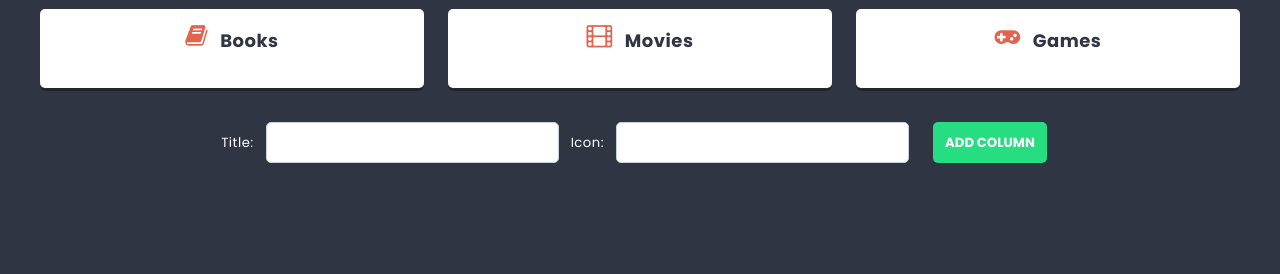
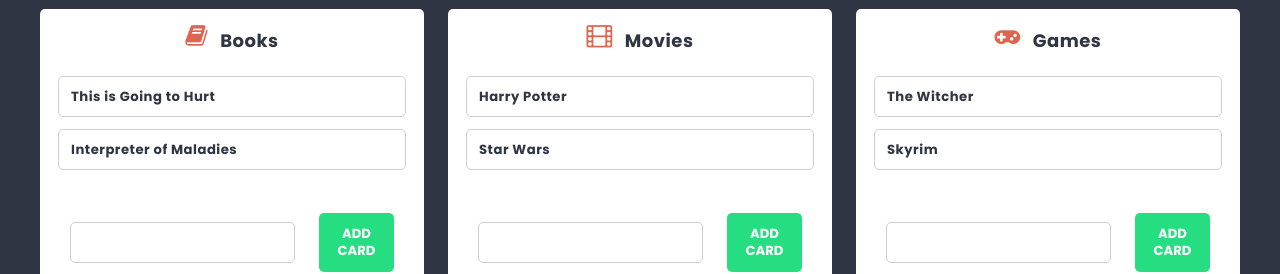
Before and after one commit to SweetDealer/React-and-Webpack, a React (Create React App) app: page / in a window 1280 px wide. Shown: the part 544-818 px from the top of the page. Built offline with nearby package versions, Linux system fonts and the light colour scheme.

Commit message:
Added CardForm

```diff
--- /dev/null
+++ b/src/components/Card/Card.js
@@ -0,0 +1,7 @@
+import styles from './Card.module.scss'
+
+const Card = props => {
+    return <li className={styles.card}>{props.title}</li>
+}
+
+export default Card;
--- /dev/null
+++ b/src/components/Card/Card.module.scss
@@ -0,0 +1,13 @@
+@import '../../styles/settings.scss';
+
+.card {
+    position: relative;
+    background: $color-light;
+    border: 1px solid lighten($color-dark, 60%);
+    padding: $base-size;
+    margin: 0 0 $base-size 0;
+    border-radius: $radius;
+    display: flex;
+    justify-content: space-between;
+    font-weight: bold;
+}
--- /dev/null
+++ b/src/components/CardForm/CardForm.js
@@ -0,0 +1,22 @@
+import styles from './CardForm.module.scss';
+import { useState } from 'react';
+import Button from './../Button/Button';
+import TextInput from './../TextInput/TextInput';
+
+const CardForm = props => {
+    const [title, setTitle] = useState('');
+    const handleSubmit = e => {
+        e.preventDefault();
+        props.action({ title: title }, props.columnId);
+        setTitle('');
+    }
+
+    return (
+        <form onSubmit={handleSubmit} className={styles.cardForm}>
+            <TextInput type="text" value={title} onChange={e => setTitle(e.target.value)} />
+            <Button>Add card</Button>
+        </form>
+    );
+};
+
+export default CardForm;
--- /dev/null
+++ b/src/components/CardForm/CardForm.module.scss
@@ -0,0 +1,13 @@
+@import "../../styles/settings.scss";
+
+.cardForm {
+    display: flex;
+    justify-content: start;
+    align-items: center;
+}
+
+@media (max-width: 767px) {
+    .cardForm {
+        flex-wrap: wrap;
+    }
+}
--- a/src/components/Column/Column.js
+++ b/src/components/Column/Column.js
@@ -1,9 +1,16 @@
 import styles from './Column.module.scss';
+import Card from '../Card/Card';
+import CardForm from '../CardForm/CardForm';
 
 const Column = props => {
+
     return (
         <article className={styles.column}>
             <h2 className={styles.title}><span className={styles.icon + ' fa fa-' + props.icon}></span>{props.title}</h2>
+            <ul className={styles.cards}>
+                {props.cards.map(card => <Card key={card.id} title={card.title} />)}
+            </ul>
+            <CardForm columnId={props.id} action={props.action} />
         </article>
     )
 }
--- a/src/components/List/List.js
+++ b/src/components/List/List.js
@@ -6,13 +6,47 @@
 
 const List = () => {
     const [columns, setColumns] = useState([
-        { id: 1, title: 'Books', icon: 'book' },
-        { id: 2, title: 'Movies', icon: 'film' },
-        { id: 3, title: 'Games', icon: 'gamepad' }
+        {
+            id: 1,
+            title: 'Books',
+            icon: 'book',
+            cards: [
+                { id: 1, title: 'This is Going to Hurt' },
+                { id: 2, title: 'Interpreter of Maladies' }
+            ]
+        },
+        {
+            id: 2,
+            title: 'Movies',
+            icon: 'film',
+            cards: [
+                { id: 1, title: 'Harry Potter' },
+                { id: 2, title: 'Star Wars' }
+            ]
+        },
+        {
+            id: 3,
+            title: 'Games',
+            icon: 'gamepad',
+            cards: [
+                { id: 1, title: 'The Witcher' },
+                { id: 2, title: 'Skyrim' }
+            ]
+        }
     ]);
 
     const addColumn = newColumn => {
-        setColumns([...columns, { id: shortid(), title: newColumn.title, icon: newColumn.icon }]);
+        setColumns([...columns, { id: shortid(), title: newColumn.title, icon: newColumn.icon, cards: [] }]);
+    };
+
+    const addCard = (newCard, columnId) => {
+        const columnsUpdated = columns.map(column => {
+            if (column.id === columnId)
+                return { ...column, cards: [...column.cards, { id: shortid(), title: newCard.title }] }
+            else
+                return column
+        })
+        setColumns(columnsUpdated);
     };
 
     return (
@@ -22,7 +56,7 @@
             </header>
             <p className={styles.description}>Interesting things I want to check out</p>
             <section className={styles.columns}>
-                {columns.map(column => <Column key={column.id} title={column.title} icon={column.icon} />)}
+                {columns.map(column => <Column key={column.id} id={column.id} title={column.title} icon={column.icon} cards={column.cards} action={addCard} />)}
             </section>
             <ColumnForm action={addColumn} />
         </div>
```
